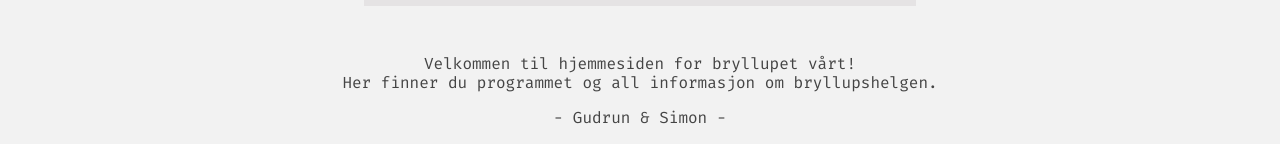
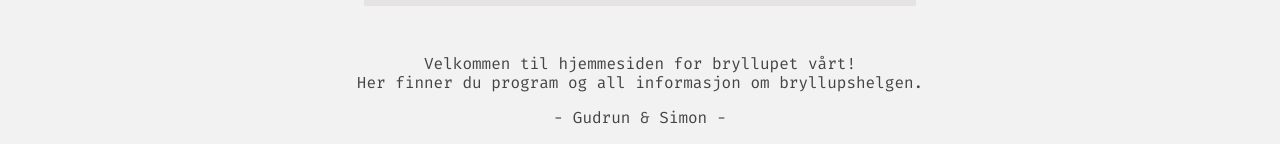
Before and after one commit to melhoos/gudrunogsimon, a React (Create React App) app: page / in a window 1280 px wide. Shown: the part 613-757 px from the top of the page. Built offline with nearby package versions, Linux system fonts and the light colour scheme.

Commit message:
Update Intro.jsx

```diff
--- a/src/Intro.jsx
+++ b/src/Intro.jsx
@@ -6,7 +6,7 @@ const Intro = () => {
         <p>
             Velkommen til hjemmesiden for bryllupet vårt!
             <br/>
-            Her finner du programmet og all informasjon om bryllupshelgen.
+            Her finner du program og all informasjon om bryllupshelgen.
         </p>
         <p>
             - Gudrun & Simon -
```
